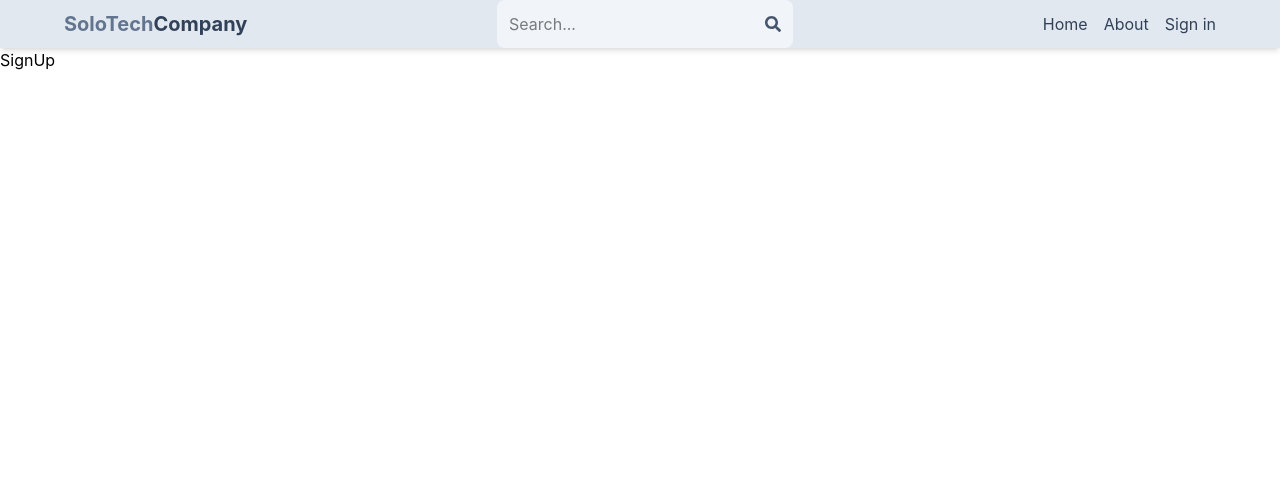
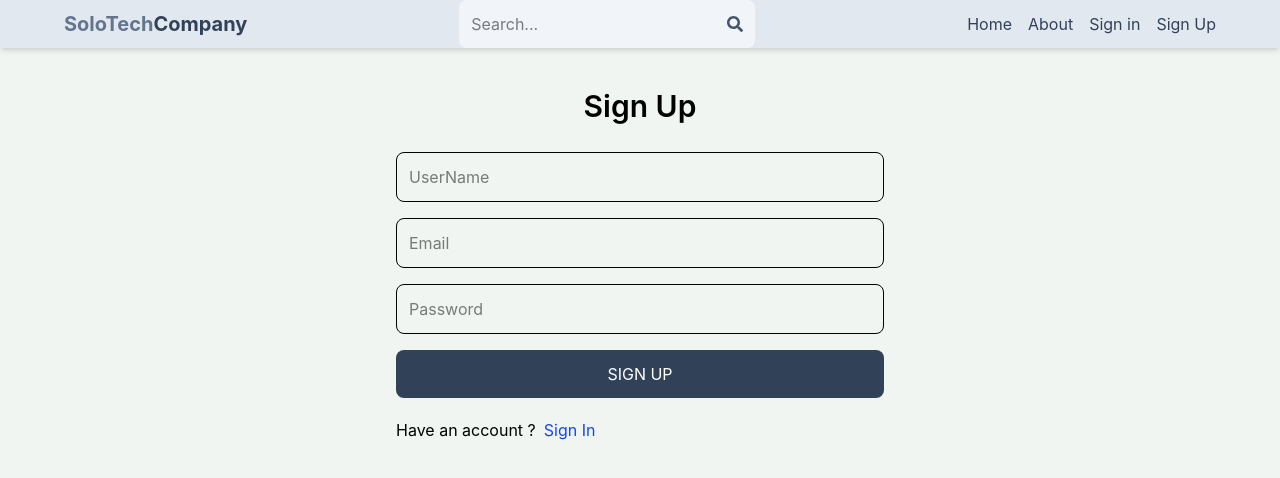
Before and after one commit to IUK-9214/Mern-Estate, a React (Vite) app in the folder Client/: page /sign-up in a window 1280 px wide. Shown: the top 478 px of the page. Built offline with nearby package versions, Linux system fonts and the light colour scheme.

Commit message:
signup page ui is completed

```diff
--- a/Client/src/Component/Header.jsx
+++ b/Client/src/Component/Header.jsx
@@ -20,6 +20,7 @@
                     <Link to={'/'}><li className='hidden sm:inline text-slate-700 hover:underline cursor-pointer'>Home</li></Link>
                     <Link to={'/about'}>   <li className='hidden sm:inline text-slate-700 hover:underline cursor-pointer'>About</li></Link>
                     <Link to={'/sign-in'}>   <li className=' text-slate-700 hover:underline cursor-pointer'>Sign in</li></Link>
+                    <Link to={'/sign-up'}>   <li className=' text-slate-700 hover:underline cursor-pointer'>Sign Up</li></Link>
                 </ul>
             </div>
         </header>
--- a/Client/src/index.css
+++ b/Client/src/index.css
@@ -1 +1,4 @@
 @import "tailwindcss";
+body{
+    background-color: rgb(241, 245, 241);
+}
--- a/Client/src/pages/SignUp.jsx
+++ b/Client/src/pages/SignUp.jsx
@@ -1,8 +1,21 @@
 import React from 'react'
+import { Link } from 'react-router-dom'
 
 function SignUp() {
   return (
-    <div>SignUp</div>
+    <div className='p-3 max-w-lg mx-auto'>
+      <h1 className='text-3xl text-center font-semibold my-7'>Sign Up</h1>
+      <form className='flex flex-col gap-4'>
+        <input type="text" placeholder='UserName' className='border p-3 rounded-lg' id='username' />
+        <input type="email" placeholder='Email' className='border p-3 rounded-lg' id='email' />
+        <input type="password" placeholder='Password' className='border p-3 rounded-lg' id='password' />
+        <button className='bg-slate-700 text-white p-3 rounded-lg  uppercase hover:opacity-95 disabled::opacity-80'>sign up</button>
+      </form>
+      <div className='flex gap-2 mt-5'>
+        <p>Have an account ? </p>
+        <Link className='text-blue-700' to={"/sign-in"}> Sign In</Link>
+      </div>
+    </div>
   )
 }
 
```
